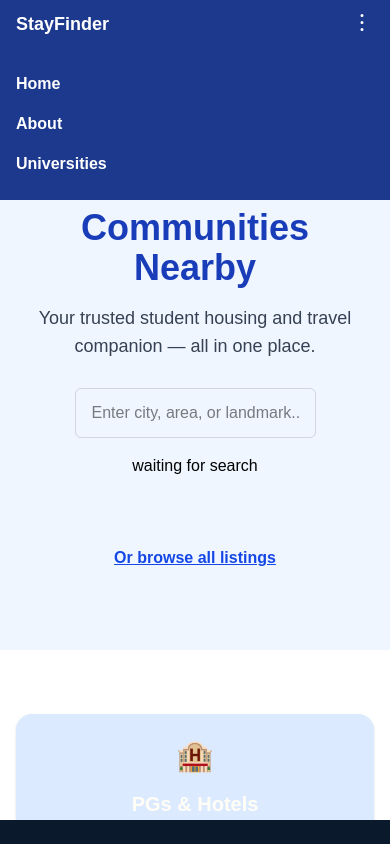
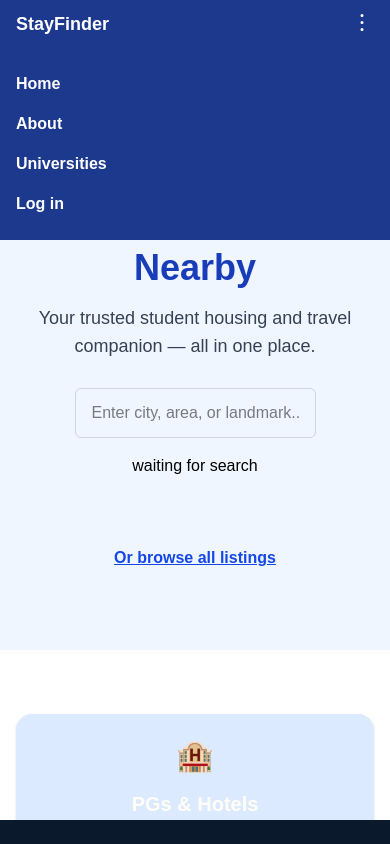
Before and after one commit to SohamBanerjee-Developer/TeamProject, a Next.js app: page / in a window 390 px wide. Both pictures are taken after a click on the button "Toggle menu". Built offline with nearby package versions, Linux system fonts and the light colour scheme; no server answers; a web font is replaced by a local one.

Commit message:
Add: state interactivity using global state

```diff
--- a/app/_components/MobileNav.tsx
+++ b/app/_components/MobileNav.tsx
@@ -69,7 +69,21 @@ export default function Navbar() {
                         >
                             Universities
                         </Link>
+                        {
+                            isAuthenticated ? <button className="font-bold" onClick={async () => {
 
+                                const {flag} = await userLogout();
+                                if (flag) {
+                                    dispatch({type: "SET_AUTHENTICATED", payload: false});
+                                    router.push("/");
+                                }
+                            }}>Log out</button> :  <Link
+                                href="/auth/login"
+                                className="block py-2 md:py-0 hover:text-blue-300 font-semibold"
+                            >
+                                Log in
+                            </Link>
+                        }
                     </div>
                 }
                 <div
```
